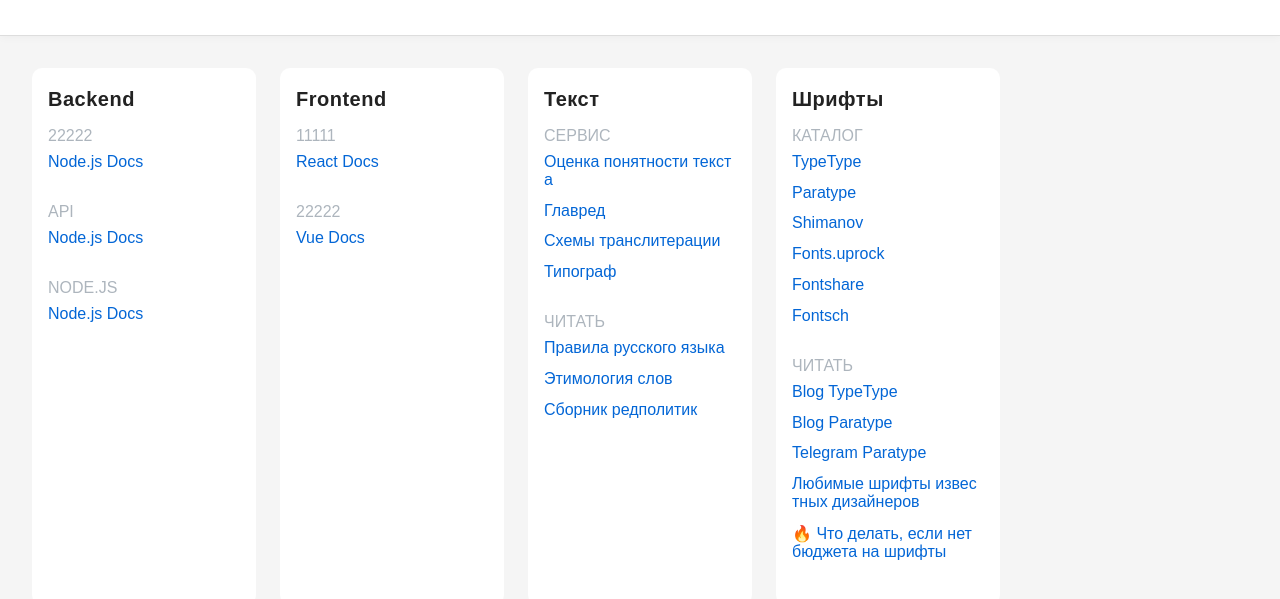
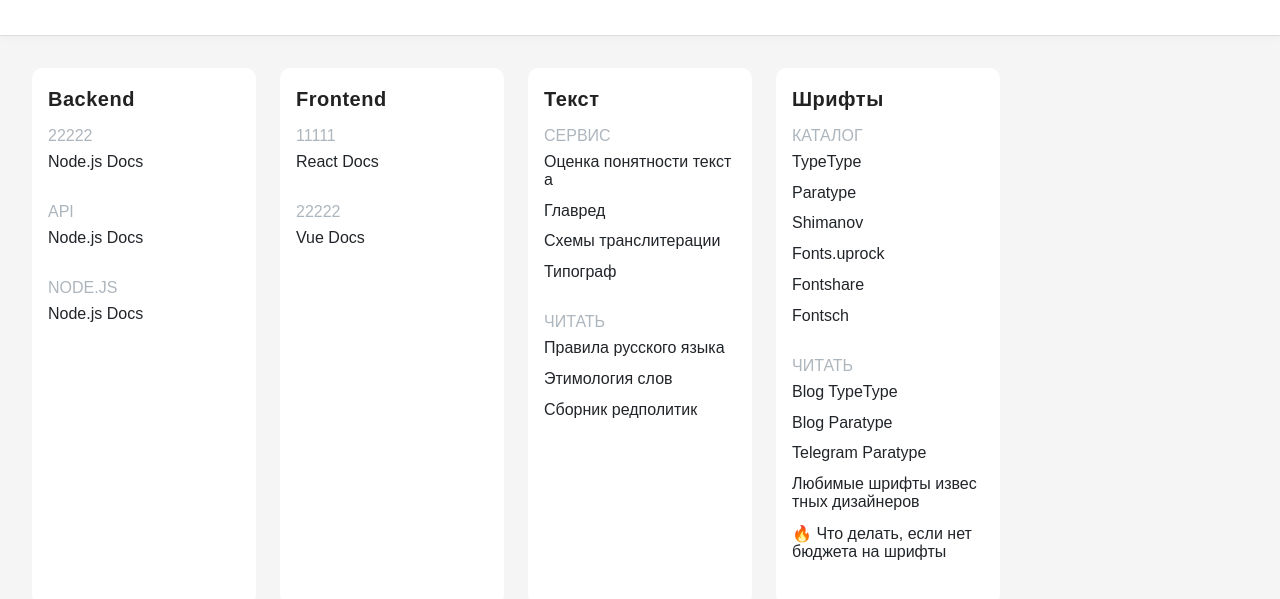
Before and after one commit to hirundos-dev/link-manager, a plain HTML site: page index.html in a window 1280 px wide. Shown: the part 77-676 px from the top of the page. Drawn offline with Linux system fonts and the light colour scheme.

Commit message:
Update style.css

```diff
--- a/style.css
+++ b/style.css
@@ -88,7 +88,7 @@ ul li:last-child {
 }
 
 ul li a {
-  color: #0366d6;
+  color: #212529;
   text-decoration: none;
   padding: 2px 0;
   transition: color 0.15s, border-bottom 0.15s;
@@ -98,7 +98,6 @@ ul li a {
 ul li a:hover {
   color: #024b9a;
   border-bottom: 1px solid #0366d6;
-  text-decoration: underline;
   background: #f0f8ff;
   border-radius: 2px;
 }
```
